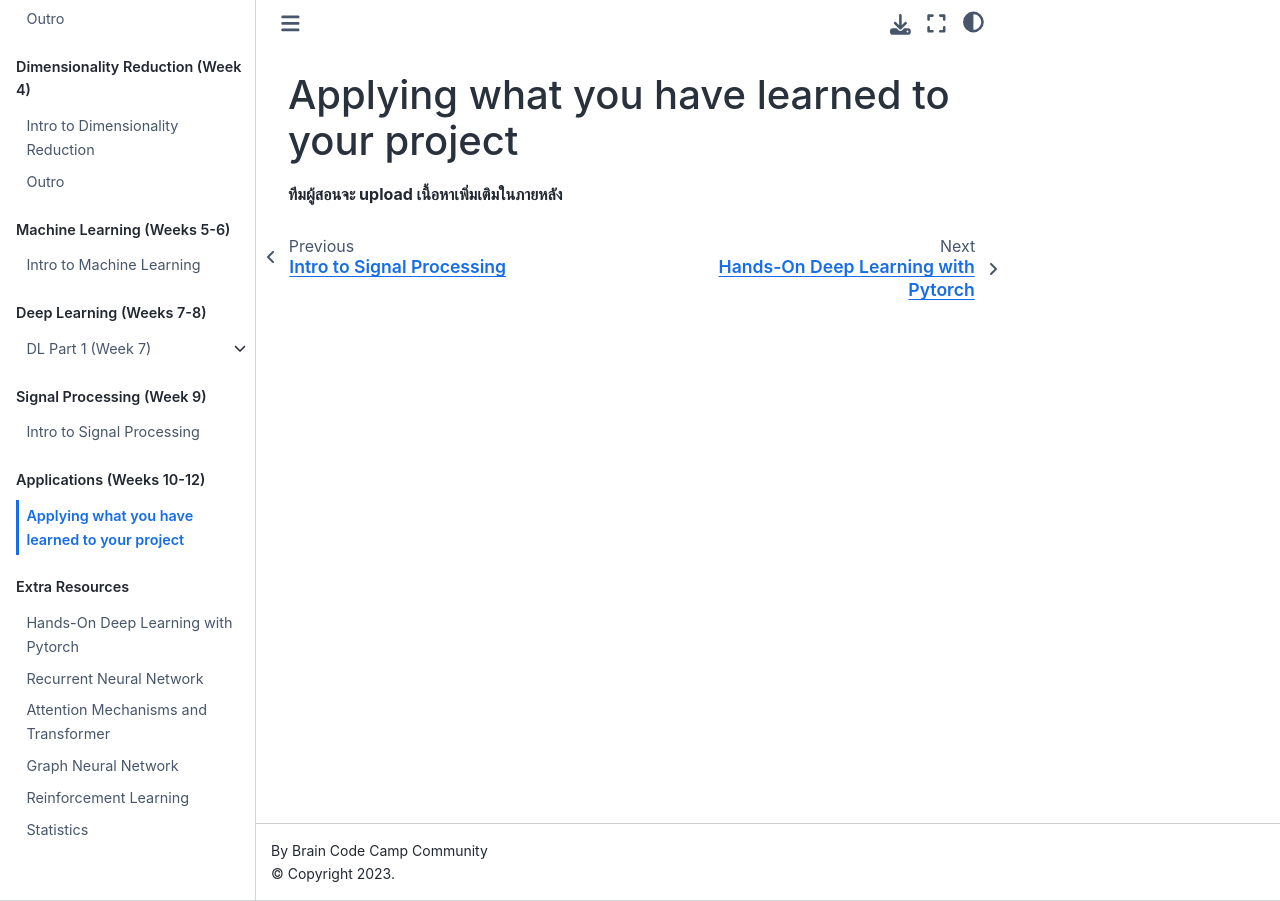
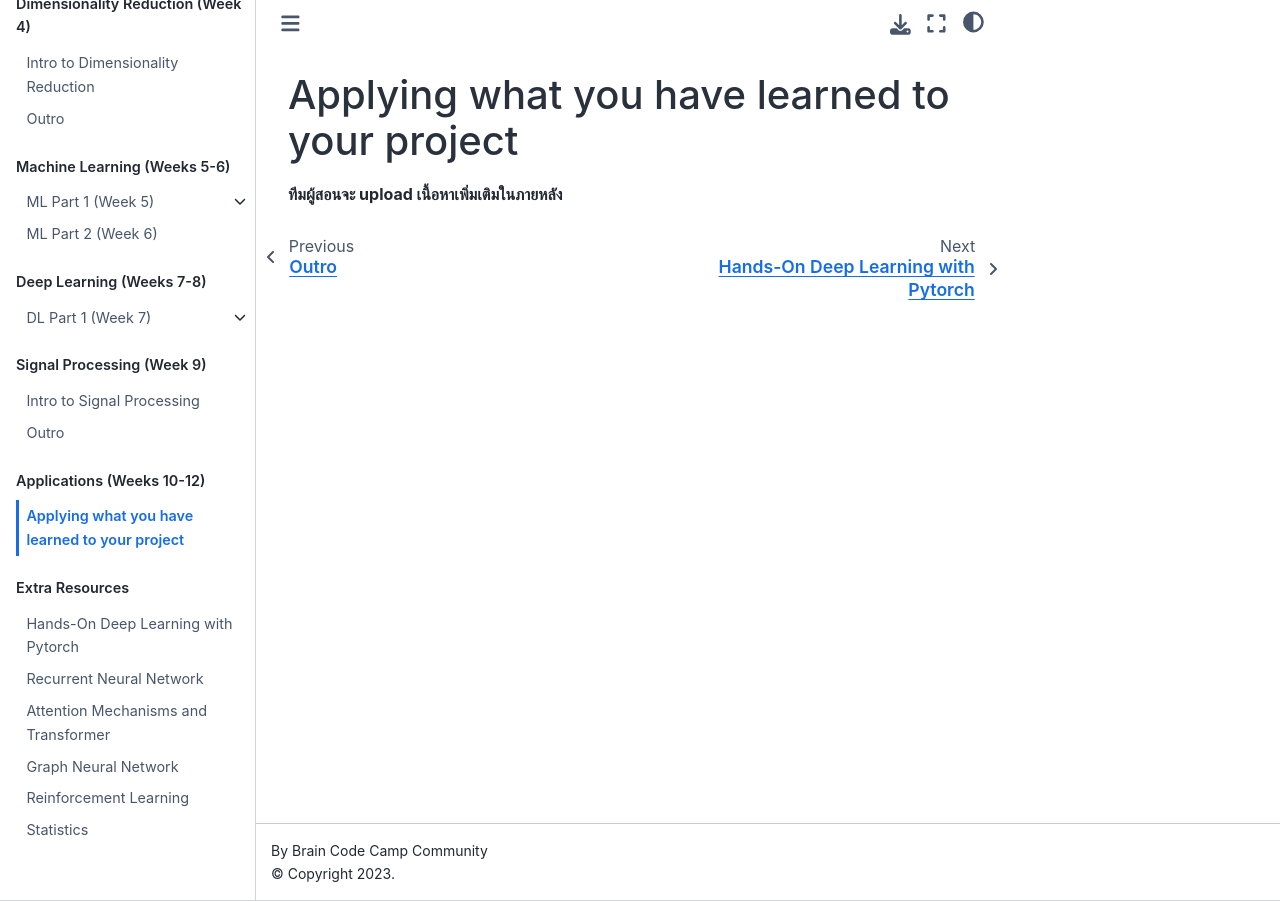
Before and after one commit to ichatnun/brainCodeCamp2023, a Jupyter Book: the page built from Applications/MiniProjects.md, in a window 1280 px wide. Built offline with Jupyter Book 1.0.4 settings and Sphinx 7.4.7 and the Sphinx Book theme 1.1.4, drawn with Linux system fonts in a browser that asks for light colours; pages that are not in the unit, such as notebooks, are missing from menus; some of the changed lines change nothing that is shown.

Commit message:
Update _toc.yml

```diff
--- a/_toc.yml
+++ b/_toc.yml
@@ -112,16 +112,16 @@
   - caption: Machine Learning (Weeks 5-6)
     chapters:
     - file: Fundamentals/MachineLearning/ml_part1_intro
-    #   title: ML Part 1 (Week 5)
-    #   sections:
-    #   - file: Fundamentals/MachineLearning/intro_to_machine_learning
-    #     title: Introduction to Machine Learning
-    #   - file: Fundamentals/MachineLearning/logistic_regression
-    #     title: Logistic Regression
-    #   - file: Fundamentals/MachineLearning/svm
-    #     title: Support Vector Machines
-    # - file: Fundamentals/MachineLearning/ml_part2_intro
-    #   title: ML Part 2 (Week 6)
+      title: ML Part 1 (Week 5)
+      sections:
+      - file: Fundamentals/MachineLearning/intro_to_machine_learning
+        title: Introduction to Machine Learning
+      - file: Fundamentals/MachineLearning/logistic_regression
+        title: Logistic Regression
+      - file: Fundamentals/MachineLearning/svm
+        title: Support Vector Machines
+    - file: Fundamentals/MachineLearning/ml_part2_intro
+      title: ML Part 2 (Week 6)
     #   sections:
     #   - file: Fundamentals/MachineLearning/decision_tree_random_forest
     #     title: Decision Trees and Random Forest
@@ -153,11 +153,11 @@
   - caption: Signal Processing (Week 9)
     chapters:
     - file: Fundamentals/SignalProcessing/signal_processing_intro
-    # - file: Fundamentals/SignalProcessing/signal_processing_part1_sampling_averaging
-    # - file: Fundamentals/SignalProcessing/signal_processing_part2_dft
-    # - file: Fundamentals/SignalProcessing/signal_processing_part3_STFT
-    # - file: Fundamentals/SignalProcessing/signal_processing_part4_application
-    # - file: Fundamentals/SignalProcessing/signal_processing_outro
+    - file: Fundamentals/SignalProcessing/signal_processing_part1_sampling_averaging
+    - file: Fundamentals/SignalProcessing/signal_processing_part2_dft
+    - file: Fundamentals/SignalProcessing/signal_processing_part3_STFT
+    - file: Fundamentals/SignalProcessing/signal_processing_part4_application
+    - file: Fundamentals/SignalProcessing/signal_processing_outro
 
   - caption: Applications (Weeks 10-12)
     chapters:
```
